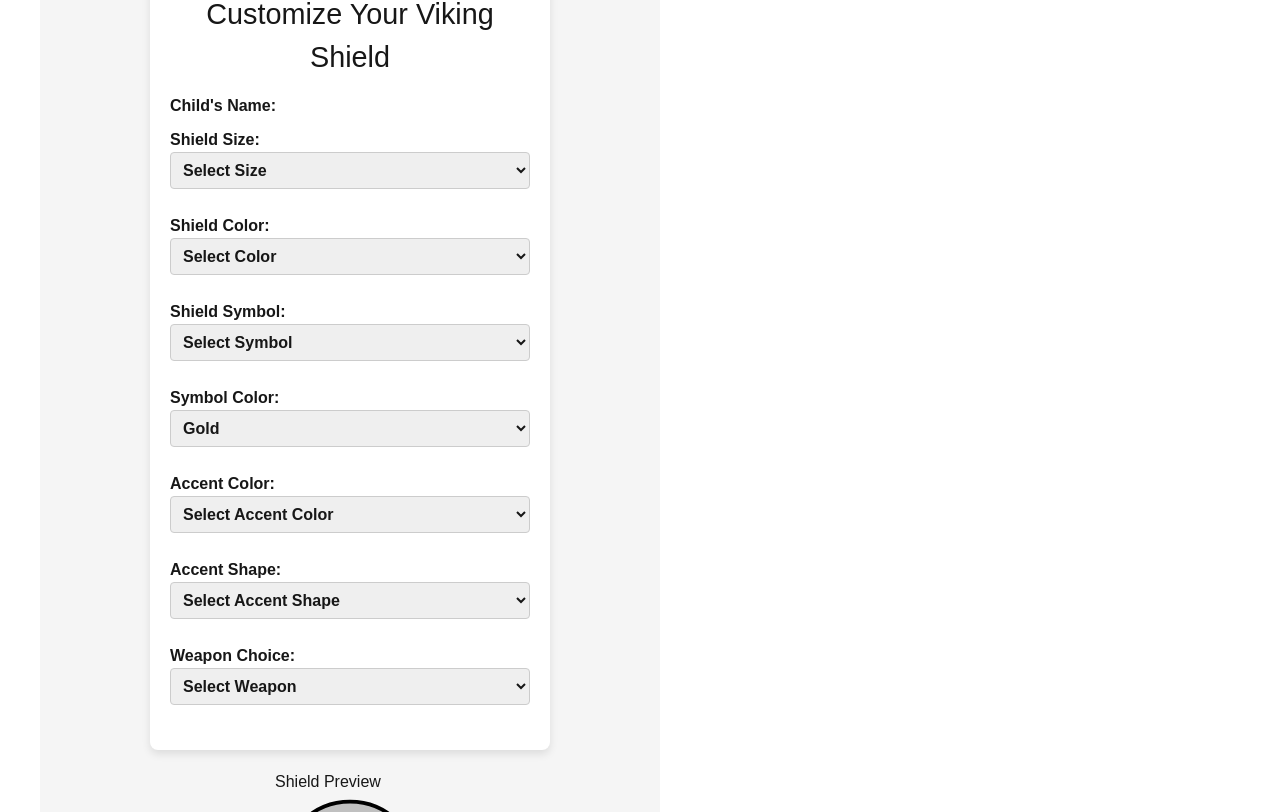
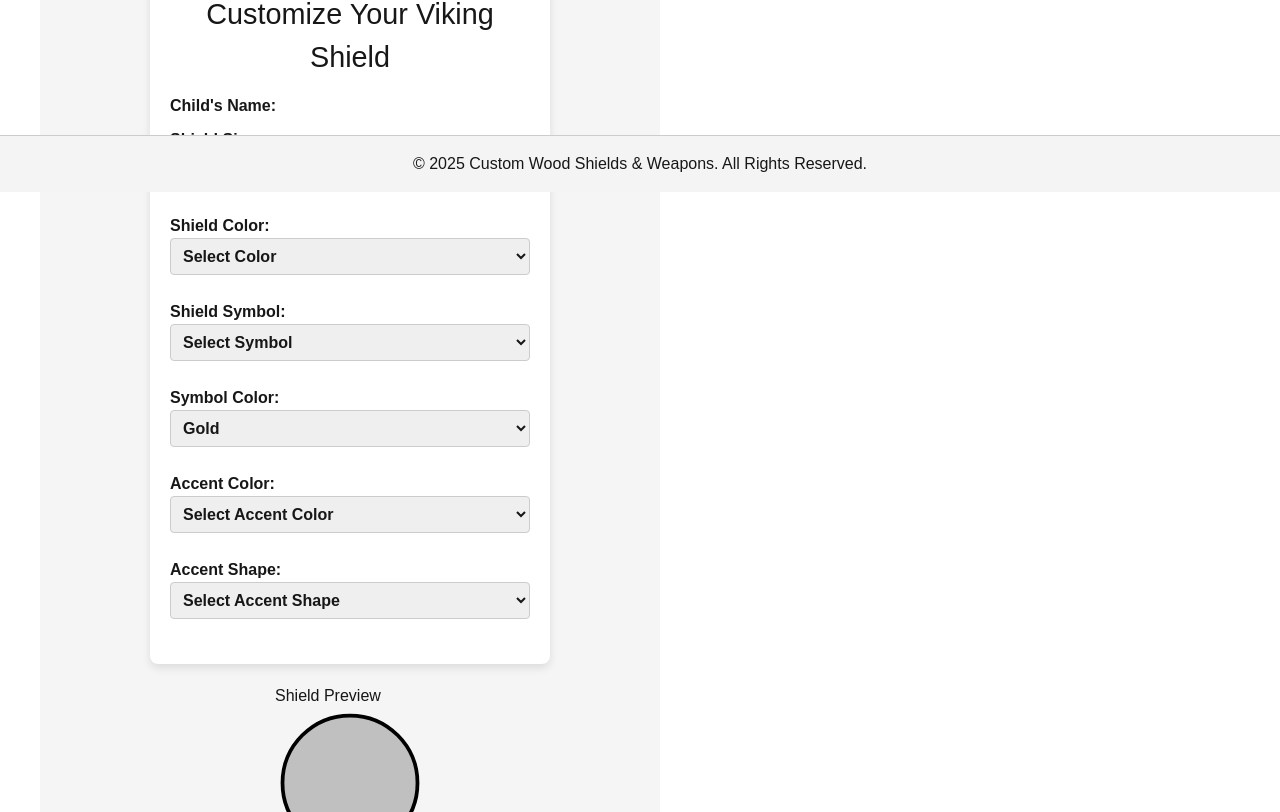
Before and after one commit to tbraeck/custom-viking-shields, a Next.js app: page / in a window 1280 px wide. Shown: the part 608-1420 px from the top of the page. Built offline with nearby package versions, Linux system fonts and the light colour scheme.

Commit message:
messing with footer and about

```diff
--- a/app/components/About.js
+++ b/app/components/About.js
@@ -2,7 +2,7 @@
 function About() {
   return (
     <div className="about">
-      <h1>About Us</h1>
+      <h1>ABOUT US</h1>
       <p>We specialize in creating custom, handcrafted Viking shields and weapons for children. Perfect for play, costumes, and imaginative adventures!</p>
     </div>
   );
--- a/app/components/Footer.css
+++ b/app/components/Footer.css
@@ -1,3 +1,4 @@
+/* Footer Styling */
 /* Footer Styling */
 .footer {
   background-color: #f4f4f4;
@@ -5,9 +6,12 @@
   padding: 1rem 0;
   border-top: 1px solid #ccc;
   width: 100%;
-  position: relative;
+  position: sticky; /* Sticks the footer to the bottom */
   bottom: 0;
+  margin-top: auto; /* Pushes it down when content is short */
+
 }
+
 
 /* Page Wrapper Styling */
 .page-wrapper {
--- a/app/components/OrderForm.js
+++ b/app/components/OrderForm.js
@@ -1,4 +1,4 @@
-// 'use client';
+// 'use client' // 2nd iteration
 
 // import { useState } from 'react';
 // import './OrderForm.css';
@@ -52,7 +52,22 @@
 //         y="50"
 //         height="100"
 //         width="100"
-//         fill={formData.symbolColor || 'white'}
+//         style={{ fill: formData.symbolColor || 'white' }}
+//       />
+//     );
+//   };
+
+//   const renderAccentShape = () => {
+//     if (!formData.accent_shape) return null;
+//     const accentFileName = formData.accent_shape.toLowerCase().replace(/ /g, '_');
+//     return (
+//       <image
+//         href={`/svgs/${accentFileName}.svg`}
+//         x="25"
+//         y="22"
+//         height="150"
+//         width="150"
+//         style={{ fill: formData.accent_color || 'black' }}
 //       />
 //     );
 //   };
@@ -129,37 +144,23 @@
 //             <select name="accent_shape" value={formData.accent_shape} onChange={handleChange}>
 //               <option value="">Select Accent Shape</option>
 //               <option value="Circle">Circle</option>
-//               <option value="Square">Square</option>
-//               <option value="Triangle">Triangle</option>
-//               <option value="Star">Star</option>
-//               <option value="Spiral">Square</option>
+//               <option value="spiral">Spiral</option>
+//               <option value="triangle">Triangle</option>
+//               <option value="star">Star</option>
+//               <option value="spiral">Square</option>
 //               <option value="six_pie_pieces">6 Pie Pieces</option>
 //               <option value="four_pie_pieces">4 Pie Pieces</option>
-//               <option value="Cross">Cross</option>
-//               <option value="Sun">Sun</option>
-
-//             </select>
-//           </label>
-//           <label>
-//             Weapon Choice:
-//             <select name="weapon" value={formData.weapon} onChange={handleChange}>
-//               <option value="">Select Weapon</option>
-//               <option value="Sword">Sword</option>
-//               <option value="Battle_Axe">Battle Axe</option>
-//               <option value="Gotthard_Axe">Gotthard Axe</option>
-//               <option value="Dagger">Dagger</option>
+//               <option value="cross">Cross</option>
+//               <option value="sun">Sun</option>
 //             </select>
 //           </label>
 //         </form>
 //       </div>
 //       <div className="shield-preview">
 //         <h2>Shield Preview</h2>
-//         <svg
-//           width={shieldSizes[formData.shieldSize] || 150}
-//           height={shieldSizes[formData.shieldSize] || 150}
-//           viewBox="0 0 200 200"
-//         >
+//         <svg width={shieldSizes[formData.shieldSize] || 150} height={shieldSizes[formData.shieldSize] || 150} viewBox="0 0 200 200">
 //           <circle cx="100" cy="100" r="90" fill={formData.color || 'silver'} stroke="black" strokeWidth="5" />
+//           {renderAccentShape()}
 //           {renderShieldSymbol()}
 //         </svg>
 //       </div>
@@ -171,6 +172,164 @@
 // }
 
 // export default OrderForm;
+
+// 'use client'
+
+// import { useState } from 'react';
+// import './OrderForm.css';
+
+// function OrderForm() {
+//   const [formData, setFormData] = useState({
+//     shieldSize: '',
+//     shieldSymbol: '',
+//     symbolColor: '',
+//     weapon: '',
+//     color: '',
+//     accent_color: '',
+//     accent_shape: '',
+//     childName: '',
+//   });
+
+//   const [tally, setTally] = useState(0);
+
+//   const handleChange = (e) => {
+//     const { name, value } = e.target;
+//     setFormData((prev) => ({ ...prev, [name]: value }));
+
+//     const prices = {
+//       shieldSize: { Small: 10, Medium: 20, Large: 30 },
+//       shieldSymbol: { Dragon: 15, Wolf: 12, Raven: 10, Bear: 18, Boar: 14, '8-legged-horse': 20, 'Long Ship': 25, 'Viking Axe': 22 },
+//       weapon: { Sword: 25, Battle_Axe: 20, Gotthard_Axe: 18, Dagger: 10 },
+//     };
+
+//     if (prices[name]) {
+//       setTally((prevTally) => {
+//         const currentPrice = prices[name][value] || 0;
+//         const previousPrice = prices[name][formData[name]] || 0;
+//         return prevTally - previousPrice + currentPrice;
+//       });
+//     }
+//   };
+
+//   const shieldSizes = {
+//     Small: 100,
+//     Medium: 150,
+//     Large: 200,
+//   };
+
+//   const colorMap = {
+//     Gold: '#FFD700',
+//     Silver: '#C0C0C0',
+//     Bronze: '#CD7F32',
+//     White: '#FFFFFF',
+//     Black: '#000000',
+//     Red: '#FF0000',
+//     Blue: '#0000FF',
+//   };
+
+//   const renderShieldSymbol = () => {
+//     if (!formData.shieldSymbol) return null;
+//     const symbolFileName = formData.shieldSymbol.toLowerCase().replace(/ /g, '_');
+//     return (
+//       <g>
+//         <image href={`/svgs/${symbolFileName}.svg`} x="50" y="50" height="100" width="100" style={{ filter: `brightness(0) saturate(100%) invert(${colorMap[formData.symbolColor] ? 100 : 0}%)` }} />
+//       </g>
+//     );
+//   };
+
+//   const renderAccentShape = () => {
+//     if (!formData.accent_shape) return null;
+//     const accentFileName = formData.accent_shape.toLowerCase().replace(/ /g, '_');
+//     return (
+//       <g>
+//         <image href={`/svgs/${accentFileName}.svg`} x="25" y="23" height="150" width="150" style={{ filter: `brightness(0) saturate(100%) invert(${colorMap[formData.accent_color] ? 100 : 0}%)` }} />
+//       </g>
+//     );
+//   };
+
+//   return (
+//     <div className="order-page">
+//       <div className="form-container">
+//         <h1>Customize Your Viking Shield</h1>
+//         <form>
+//           <label>
+//             Child&apos;s Name:
+//             <input type="text" name="childName" value={formData.childName} onChange={handleChange} />
+//           </label>
+//           <label>
+//             Shield Size:
+//             <select name="shieldSize" value={formData.shieldSize} onChange={handleChange}>
+//               <option value="">Select Size</option>
+//               <option value="Small">Small (12 inch)</option>
+//               <option value="Medium">Medium (18 inch)</option>
+//               <option value="Large">Large (24 inch)</option>
+//             </select>
+//           </label>
+//           <label>
+//             Shield Color:
+//             <select name="color" value={formData.color} onChange={handleChange}>
+//               <option value="">Select Color</option>
+//               <option value="White">White</option>
+//               <option value="Black">Black</option>
+//               <option value="Red">Red</option>
+//               <option value="Blue">Blue</option>
+//             </select>
+//           </label>
+//           <label>
+//             Shield Symbol:
+//             <select name="shieldSymbol" value={formData.shieldSymbol} onChange={handleChange}>
+//               <option value="">Select Symbol</option>
+//               <option value="dragon">Dragon</option>
+//               <option value="wolf">Wolf</option>
+//               <option value="raven">Raven</option>
+//               <option value="bear">Bear</option>
+//               <option value="boar">Boar</option>
+//               <option value="skull">Skull</option>
+//               <option value="griffin">Griffin</option>
+//               <option value="horse">Odin&apos;s Horse</option>
+//               <option value="sailingShip">Long Ship</option>
+//               <option value="axe">Viking Axe</option>
+//             </select>
+//           </label>
+//           <label>
+//             Symbol Color:
+//             <select name="symbolColor" value={formData.symbolColor} onChange={handleChange}>
+//               <option value="Gold">Gold</option>
+//               <option value="Silver">Silver</option>
+//               <option value="Bronze">Bronze</option>
+//               <option value="White">White</option>
+//               <option value="Black">Black</option>
+//               <option value="Red">Red</option>
+//               <option value="Blue">Blue</option>
+//             </select>
+//           </label>
+//           <label>
+//             Accent Color:
+//             <select name="accent_color" value={formData.accent_color} onChange={handleChange}>
+//               <option value="">Select Accent Color</option>
+//               <option value="Gold">Gold</option>
+//               <option value="Silver">Silver</option>
+//               <option value="Bronze">Bronze</option>
+//               <option value="Black">Black</option>
+//               <option value="Red">Red</option>
+//             </select>
+//           </label>
+//         </form>
+//       </div>
+//       <div className="shield-preview">
+//         <h2>Shield Preview</h2>
+//         <svg width={shieldSizes[formData.shieldSize] || 150} height={shieldSizes[formData.shieldSize] || 150} viewBox="0 0 200 200">
+//           <circle cx="100" cy="100" r="90" fill={formData.color || 'silver'} stroke="black" strokeWidth="5" />
+//           {renderAccentShape()}
+//           {renderShieldSymbol()}
+//         </svg>
+//       </div>
+//     </div>
+//   );
+// }
+
+// export default OrderForm;
+
 
 'use client'
 
@@ -216,18 +375,24 @@ function OrderForm() {
     Large: 200,
   };
 
+
+  const colorMap = {
+        Gold: '#FFD700',
+        Silver: '#C0C0C0',
+        Bronze: '#CD7F32',
+        White: '#FFFFFF',
+        Black: '#000000',
+        Red: '#FF0000',
+        Blue: '#0000FF',
+      };
+
       const renderShieldSymbol = () => {
         if (!formData.shieldSymbol) return null;
         const symbolFileName = formData.shieldSymbol.toLowerCase().replace(/ /g, '_');
         return (
-      <image
-        href={`/svgs/${symbolFileName}.svg`}
-        x="50"
-        y="50"
-        height="100"
-        width="100"
-        fill={formData.symbolColor || 'white'}
-      />
+          <g>
+            <image href={`/svgs/${symbolFileName}.svg`} x="50" y="50" height="100" width="100" style={{ filter: `brightness(0) saturate(100%) invert(${colorMap[formData.symbolColor] ? 100 : 0}%)` }} />
+          </g>
         );
       };
 
@@ -235,18 +400,9 @@ function OrderForm() {
         if (!formData.accent_shape) return null;
         const accentFileName = formData.accent_shape.toLowerCase().replace(/ /g, '_');
         return (
-      <image
-        href={`/svgs/${accentFileName}.svg`}
-        // x="0"
-        // y="0"
-        // height={shieldSizes[formData.shieldSize] || 150}
-        // width={shieldSizes[formData.shieldSize] || 150}
-        x="25"
-        y="23"
-        height="150"
-        width="150"
-        fill={formData.accent_color || 'black'}
-      />
+          <g>
+            <image href={`/svgs/${accentFileName}.svg`} x="25" y="23" height="150" width="150" style={{ filter: `brightness(0) saturate(100%) invert(${colorMap[formData.accent_color] ? 100 : 0}%)` }} />
+          </g>
         );
       };
 
@@ -304,6 +460,12 @@ function OrderForm() {
               <option value="Black">Black</option>
               <option value="Red">Red</option>
               <option value="Blue">Blue</option>
+              <option value="Green">Green</option>
+              <option value="Orange">Orange</option>
+              <option value="Yellow">Yellow</option>
+              <option value="Purple">Purple</option>
+              <option value="Pink">Pink</option>
+
             </select>
           </label>
           <label>
@@ -332,30 +494,15 @@ function OrderForm() {
               <option value="sun">Sun</option>
             </select>
           </label>
-          <label>
-            Weapon Choice:
-            <select name="weapon" value={formData.weapon} onChange={handleChange}>
-              <option value="">Select Weapon</option>
-              <option value="Sword">Sword</option>
-              <option value="Battle_Axe">Battle Axe</option>
-              <option value="Gotthard_Axe">Gotthard Axe</option>
-              <option value="Dagger">Dagger</option>
-            </select>
-          </label>
         </form>
       </div>
       <div className="shield-preview">
         <h2>Shield Preview</h2>
-        <svg
-  width={shieldSizes[formData.shieldSize] || 150}
-  height={shieldSizes[formData.shieldSize] || 150}
-  viewBox="0 0 200 200"
->
+        <svg width={shieldSizes[formData.shieldSize] || 150} height={shieldSizes[formData.shieldSize] || 150} viewBox="0 0 200 200">
           <circle cx="100" cy="100" r="90" fill={formData.color || 'silver'} stroke="black" strokeWidth="5" />
           {renderAccentShape()}
           {renderShieldSymbol()}
         </svg>
-
       </div>
       <div className="tally">
         <h3>Total Cost: ${tally}</h3>
```
Lines whose indentation alone changed are shown as unchanged.
